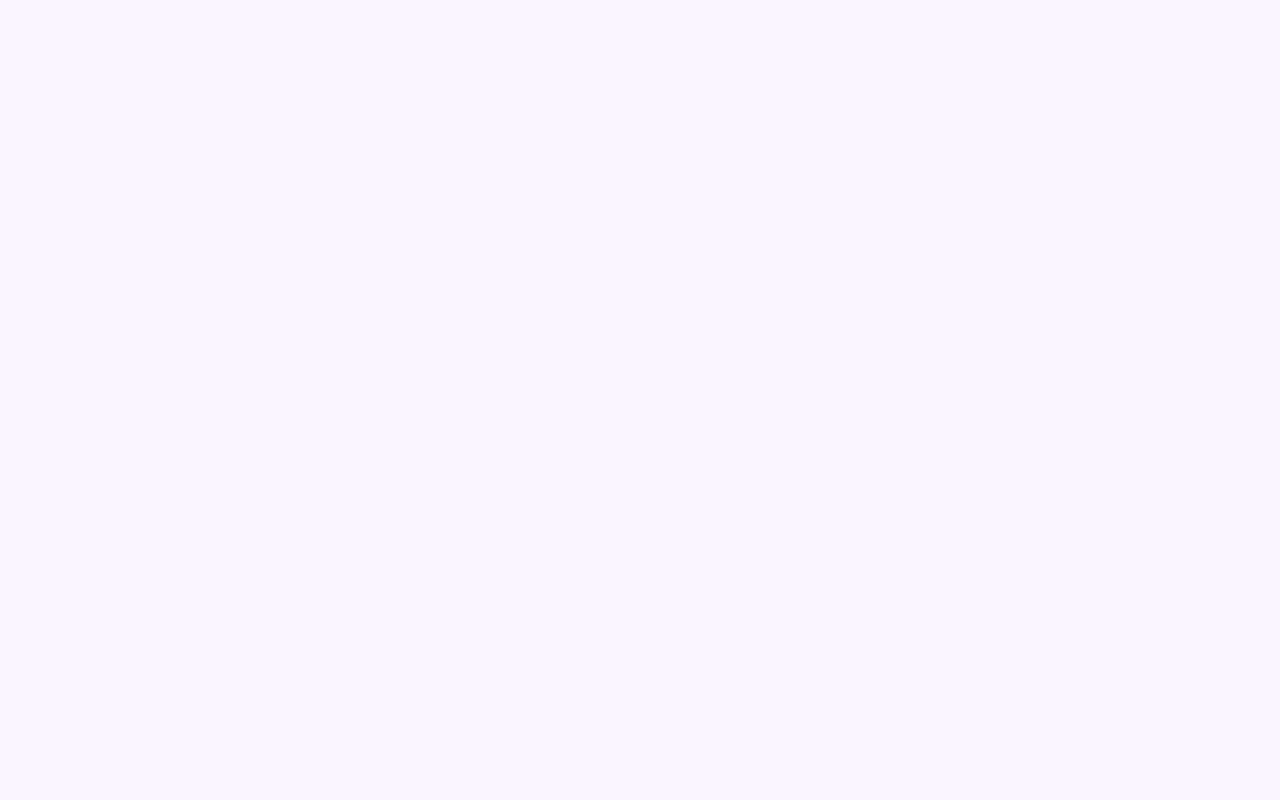
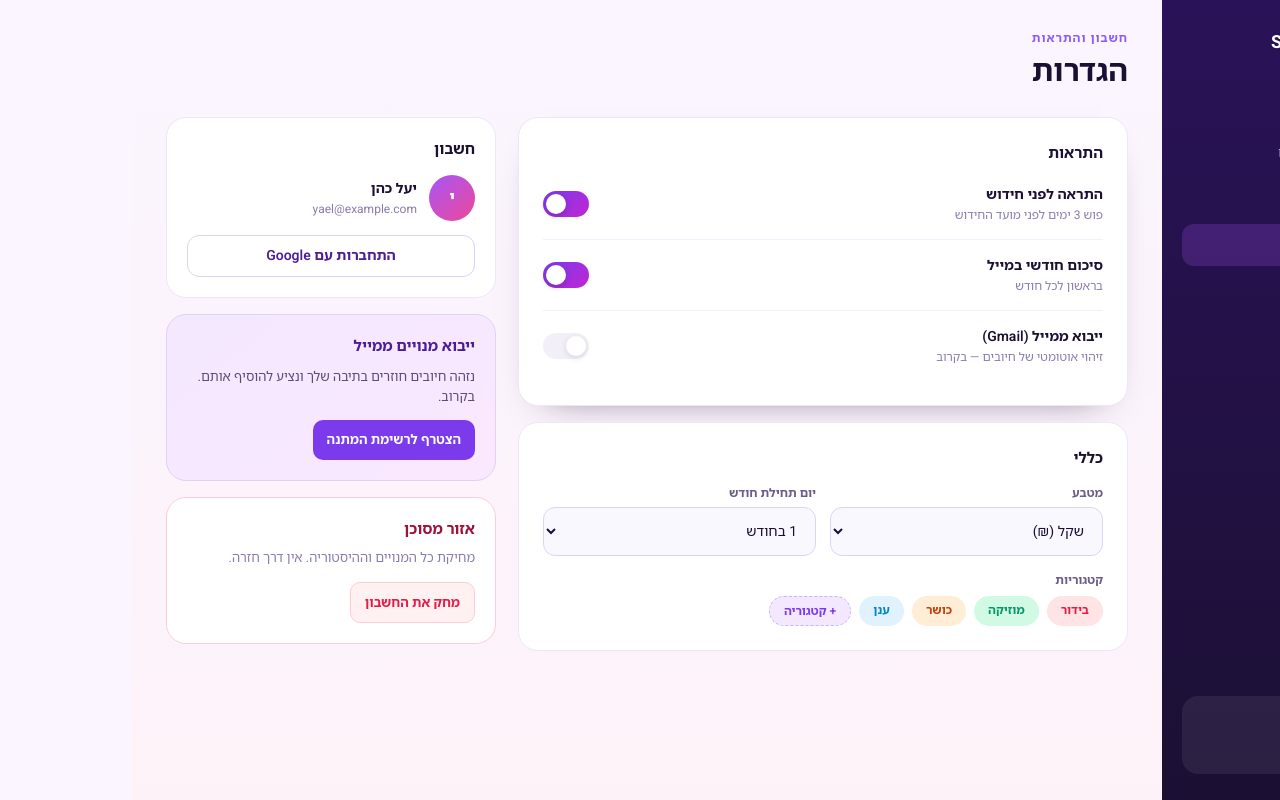
Before and after one commit to IdoFeffer/SubTrack, a React (Vite) app: page /settings in a window 1280 px wide. Before the commit this address had no page. Built offline with nearby package versions, Linux system fonts and the light colour scheme.

Commit message:
Add settings page with notification toggles and account section

```diff
--- a/src/App.jsx
+++ b/src/App.jsx
@@ -4,6 +4,7 @@ import MobileTabletNav from "./components/MobileTabletNav";
 import SubscriptionsPage from "./pages/SubscriptionsPage";
 import RenewalsPage from "./pages/RenewalsPage";
 import ExpensesPage from "./pages/ExpensesPage";
+import SettingsPage from "./pages/SettingsPage";
 import { SEED_SUBSCRIPTIONS, EMPTY_FORM, SORT_CYCLE, SORT_LABELS, daysUntil, sortSubs } from "./lib/subscriptions";
 
 // TODO (Claude Code): connect to a real backend (Node/Express + Turso) instead of this local state.
@@ -199,6 +200,7 @@ export default function App() {
           path="/expenses"
           element={<ExpensesPage subs={subs} loading={loading} error={error} onRetry={retry} />}
         />
+        <Route path="/settings" element={<SettingsPage subs={subs} />} />
       </Routes>
     </BrowserRouter>
   );
--- a/src/components/MobileTabletNav.jsx
+++ b/src/components/MobileTabletNav.jsx
@@ -1,10 +1,11 @@
 import { NavLink } from "react-router-dom";
-import { BarChart3, Calendar, LayoutGrid } from "lucide-react";
+import { BarChart3, Calendar, LayoutGrid, Settings } from "lucide-react";
 
 const NAV_ITEMS = [
   { label: "מנויים", icon: LayoutGrid, to: "/", end: true },
   { label: "חידושים", icon: Calendar, to: "/renewals" },
   { label: "הוצאות", icon: BarChart3, to: "/expenses" },
+  { label: "הגדרות", icon: Settings, to: "/settings" },
 ];
 
 export default function MobileTabletNav() {
--- a/src/components/Sidebar.jsx
+++ b/src/components/Sidebar.jsx
@@ -1,10 +1,11 @@
 import { Link } from "react-router-dom";
-import { BarChart3, Calendar, LayoutGrid } from "lucide-react";
+import { BarChart3, Calendar, LayoutGrid, Settings } from "lucide-react";
 
 const NAV_ITEMS = [
   { key: "subscriptions", label: "המנויים שלי", icon: LayoutGrid, to: "/" },
   { key: "renewals", label: "לוח חידושים", icon: Calendar, to: "/renewals" },
   { key: "expenses", label: "הוצאות", icon: BarChart3, to: "/expenses" },
+  { key: "settings", label: "הגדרות", icon: Settings, to: "/settings" },
 ];
 
 export default function Sidebar({
--- /dev/null
+++ b/src/pages/SettingsPage.jsx
@@ -0,0 +1,159 @@
+import { useState } from "react";
+import PageShell from "../components/PageShell";
+import { CATEGORY_OPTIONS, categoryColor } from "../lib/subscriptions";
+
+const INITIAL_TOGGLES = [
+  { key: "renewal", title: "התראה לפני חידוש", desc: "פוש 3 ימים לפני מועד החידוש", on: true },
+  { key: "monthly", title: "סיכום חודשי במייל", desc: "בראשון לכל חודש", on: true },
+  { key: "gmail", title: "ייבוא ממייל (Gmail)", desc: "זיהוי אוטומטי של חיובים — בקרוב", on: false, disabled: true },
+];
+
+function Toggle({ on, disabled, onClick }) {
+  return (
+    <button
+      type="button"
+      role="switch"
+      aria-checked={on}
+      disabled={disabled}
+      onClick={onClick}
+      className={`relative w-[46px] h-[26px] rounded-full shrink-0 ${disabled ? "opacity-50 cursor-not-allowed" : ""}`}
+      style={{ background: on ? "linear-gradient(140deg,#7c3aed,#c026d3)" : "#e7e1f4" }}
+    >
+      <span
+        className="absolute top-[3px] w-5 h-5 rounded-full bg-white"
+        style={{ boxShadow: "0 2px 6px rgba(27,16,51,.25)", [on ? "left" : "right"]: "3px" }}
+      />
+    </button>
+  );
+}
+
+export default function SettingsPage({ subs }) {
+  const [toggles, setToggles] = useState(INITIAL_TOGGLES);
+
+  function toggle(key) {
+    setToggles((prev) => prev.map((t) => (t.key === key && !t.disabled ? { ...t, on: !t.on } : t)));
+  }
+
+  const uniqueCategories = [];
+  for (const sub of subs) {
+    if (!uniqueCategories.some((c) => c.category === sub.category)) {
+      uniqueCategories.push({ category: sub.category, ...categoryColor(sub.category) });
+    }
+  }
+
+  return (
+    <PageShell activePage="settings" bottomCard={{ bottomTitle: "גרסה", bottomValue: "SubTrack 0.4", bottomValueSize: "text-[16px]" }}>
+      <div>
+        <p className="m-0 text-xs font-semibold tracking-[.08em] text-[#8b5cf6]">חשבון והתראות</p>
+        <p className="mt-1 mb-0 text-[30px] font-bold text-[#1b1033]">הגדרות</p>
+      </div>
+
+      <div className="grid grid-cols-1 lg:grid-cols-[1fr_330px] gap-[22px]">
+        <div className="flex flex-col gap-4">
+          <div
+            className="bg-white border border-[#ece7f7] rounded-[20px] p-6"
+            style={{ boxShadow: "0 16px 36px -28px rgba(27,16,51,.7)" }}
+          >
+            <p className="m-0 mb-1 text-[15px] font-bold text-[#1b1033]">התראות</p>
+            <div className="flex flex-col">
+              {toggles.map((t) => (
+                <div
+                  key={t.key}
+                  className="flex items-center justify-between gap-4 py-4 border-b border-[#f4f0fb] last:border-b-0"
+                >
+                  <div>
+                    <p className="m-0 text-sm font-semibold text-[#1b1033]">{t.title}</p>
+                    <p className="mt-0.5 mb-0 text-xs text-[#8b7cae]">{t.desc}</p>
+                  </div>
+                  <Toggle on={t.on} disabled={t.disabled} onClick={() => toggle(t.key)} />
+                </div>
+              ))}
+            </div>
+          </div>
+
+          <div className="bg-white border border-[#ece7f7] rounded-[20px] p-6 flex flex-col gap-4">
+            <p className="m-0 text-[15px] font-bold text-[#1b1033]">כללי</p>
+            <div className="grid grid-cols-1 sm:grid-cols-2 gap-3.5">
+              <div>
+                <label className="block text-xs font-semibold mb-1.5 text-[#6b5b8a]">מטבע</label>
+                <select className="w-full rounded-xl px-3.5 py-3 text-sm border-[1.5px] border-[#ddd3f7] bg-[#faf8ff] text-[#1b1033] outline-none focus:border-[#7c3aed] focus:bg-white">
+                  <option>שקל (₪)</option>
+                  <option>דולר ($)</option>
+                  <option>יורו (€)</option>
+                </select>
+              </div>
+              <div>
+                <label className="block text-xs font-semibold mb-1.5 text-[#6b5b8a]">יום תחילת חודש</label>
+                <select className="w-full rounded-xl px-3.5 py-3 text-sm border-[1.5px] border-[#ddd3f7] bg-[#faf8ff] text-[#1b1033] outline-none focus:border-[#7c3aed] focus:bg-white">
+                  {Array.from({ length: 28 }, (_, i) => i + 1).map((d) => (
+                    <option key={d}>{d} בחודש</option>
+                  ))}
+                </select>
+              </div>
+            </div>
+            <div>
+              <label className="block text-xs font-semibold mb-2 text-[#6b5b8a]">קטגוריות</label>
+              <div className="flex flex-wrap gap-2">
+                {(uniqueCategories.length ? uniqueCategories : CATEGORY_OPTIONS.map((c) => ({ category: c, ...categoryColor(c) }))).map(
+                  (c) => (
+                    <span
+                      key={c.category}
+                      className="rounded-full px-3.5 py-1.5 text-xs font-semibold"
+                      style={{ color: c.color, background: c.tint }}
+                    >
+                      {c.category || "אחר"}
+                    </span>
+                  )
+                )}
+                <span className="rounded-full px-3.5 py-1.5 text-xs font-semibold text-[#7c3aed] bg-[#f3e8ff] border border-dashed border-[#c4b5fd]">
+                  + קטגוריה
+                </span>
+              </div>
+            </div>
+          </div>
+        </div>
+
+        <div className="flex flex-col gap-4">
+          <div className="bg-white border border-[#ece7f7] rounded-[20px] p-5 flex flex-col gap-3.5">
+            <p className="m-0 text-[15px] font-bold text-[#1b1033]">חשבון</p>
+            <div className="flex items-center gap-3">
+              <div className="w-[46px] h-[46px] rounded-full flex items-center justify-center text-white text-[17px] font-bold bg-[linear-gradient(140deg,#a855f7,#ec4899)]">
+                {"י"}
+              </div>
+              <div>
+                <p className="m-0 text-sm font-semibold text-[#1b1033]">יעל כהן</p>
+                <p className="mt-0.5 mb-0 text-xs text-[#8b7cae]" dir="ltr">
+                  yael@example.com
+                </p>
+              </div>
+            </div>
+            <div className="rounded-xl py-2.5 text-center text-sm font-semibold border-[1.5px] border-[#ddd3f7] text-[#4c1d95]">
+              התחברות עם Google
+            </div>
+          </div>
+
+          <div
+            className="rounded-[20px] p-5 border border-[#ddd3f7]"
+            style={{ background: "linear-gradient(140deg,#f3e8ff,#fae8ff)" }}
+          >
+            <p className="m-0 text-[15px] font-bold text-[#4c1d95]">ייבוא מנויים ממייל</p>
+            <p className="mt-2.5 mb-0 text-[13px] text-[#5b4b7a]">
+              נזהה חיובים חוזרים בתיבה שלך ונציע להוסיף אותם. בקרוב.
+            </p>
+            <div className="mt-3.5 inline-block rounded-[10px] px-3.5 py-2.5 text-[13px] font-semibold text-white bg-[#7c3aed]">
+              הצטרף לרשימת המתנה
+            </div>
+          </div>
+
+          <div className="bg-white border border-[#fecdd3] rounded-[20px] p-5">
+            <p className="m-0 text-[15px] font-bold text-[#9f1239]">אזור מסוכן</p>
+            <p className="mt-2 mb-0 text-[13px] text-[#8b7cae]">מחיקת כל המנויים וההיסטוריה. אין דרך חזרה.</p>
+            <div className="mt-3.5 inline-block rounded-[10px] px-3.5 py-2.5 text-[13px] font-semibold text-[#e11d48] bg-[#fff1f2] border border-[#fecdd3]">
+              מחק את החשבון
+            </div>
+          </div>
+        </div>
+      </div>
+    </PageShell>
+  );
+}
```
